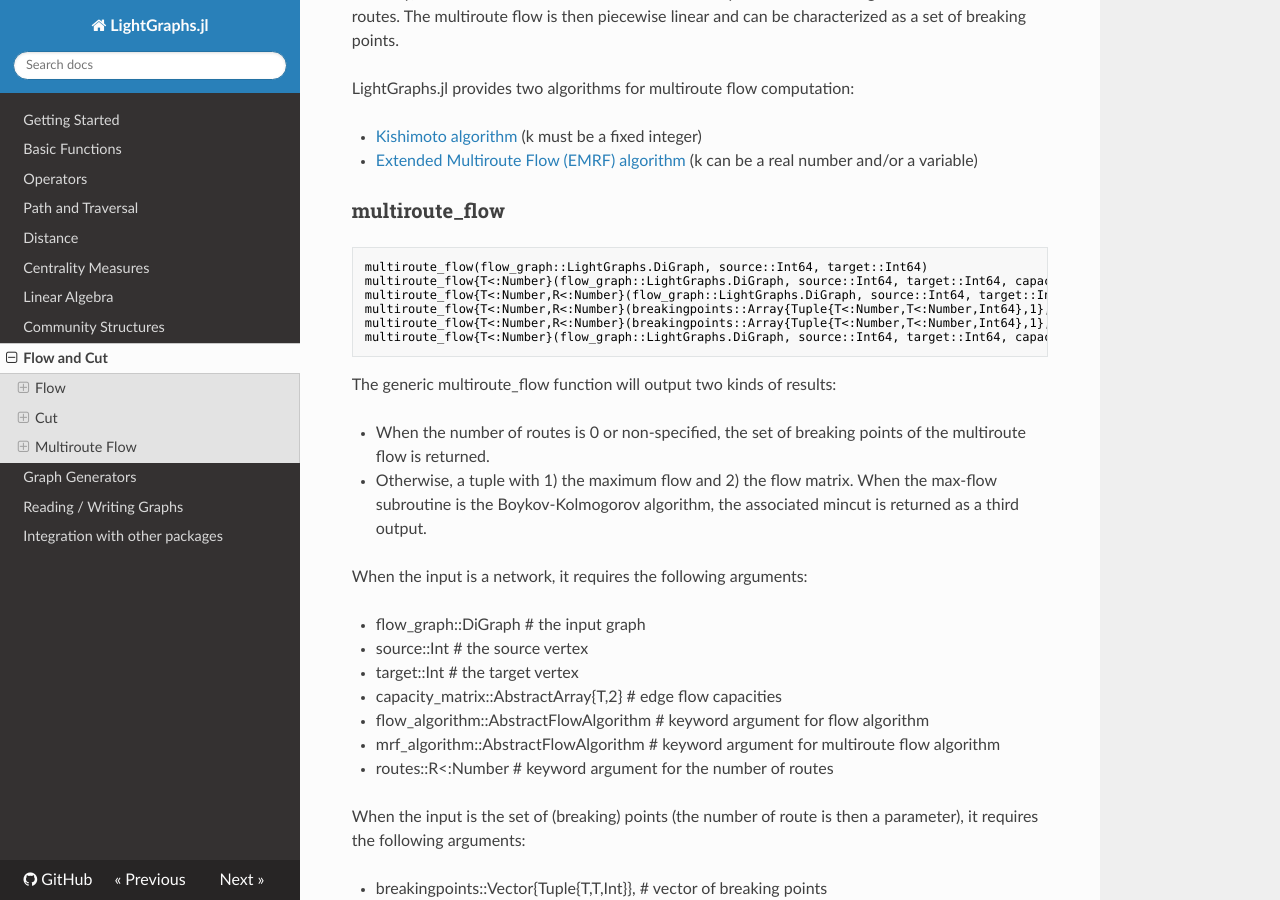
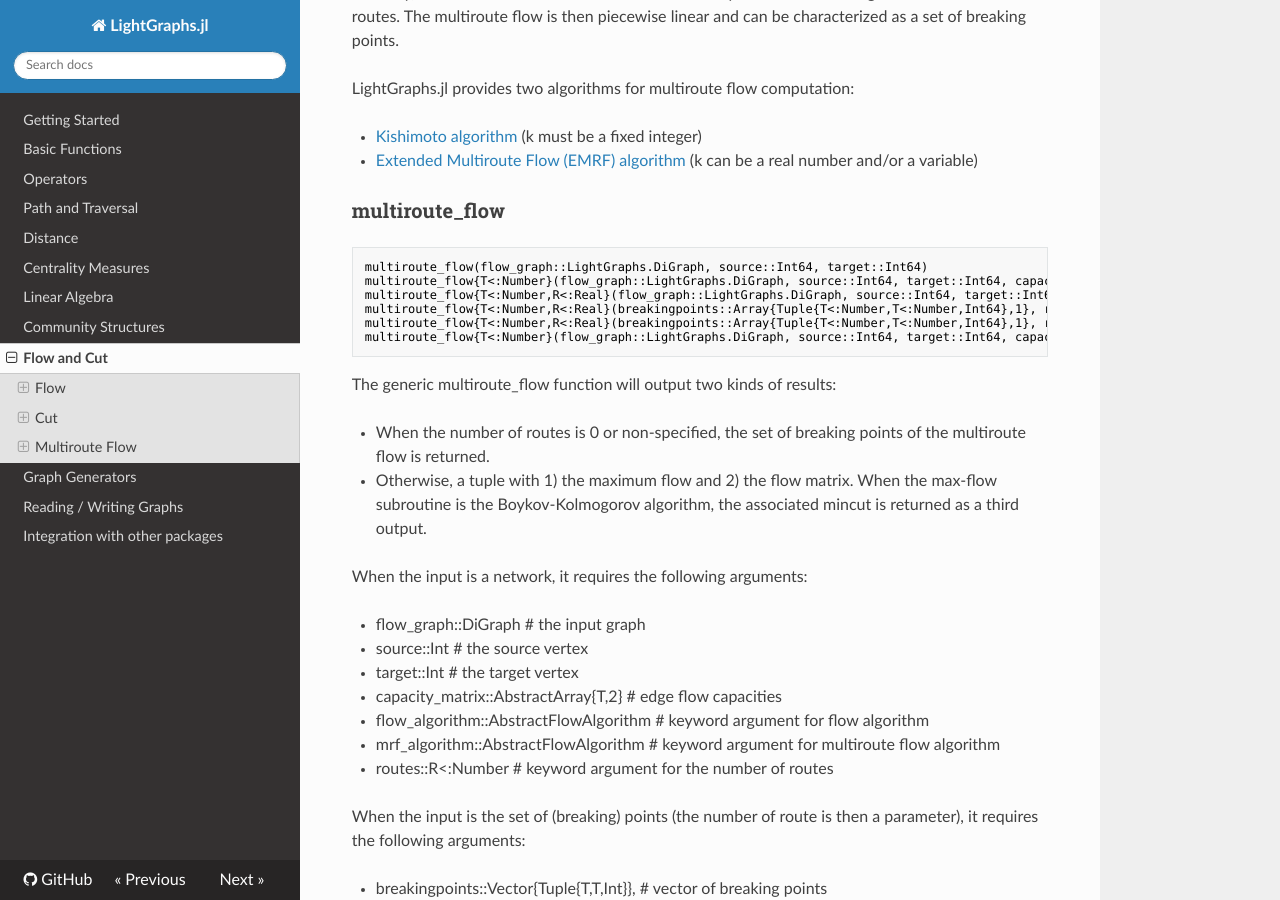
Before and after one commit to sbromberger/LightGraphs.jl, an MkDocs documentation site: the page built from doc/flowcut.md, in a window 1280 px wide and 900 px high, scrolled down 1950 px. Built offline with MkDocs 1.6.1, drawn with Linux system fonts in a browser that asks for light colours; nearby versions of some CDN libraries; old or Windows-style settings are respelled for this version of MkDocs.

Commit message:
Update PR #416, test coverage, and typo in doc

````diff
--- a/doc/flowcut.md
+++ b/doc/flowcut.md
@@ -88,9 +88,9 @@
 ```julia
 multiroute_flow(flow_graph::LightGraphs.DiGraph, source::Int64, target::Int64)
 multiroute_flow{T<:Number}(flow_graph::LightGraphs.DiGraph, source::Int64, target::Int64, capacity_matrix::AbstractArray{T<:Number,2}, flow_algorithm::LightGraphs.AbstractFlowAlgorithm, mrf_algorithm::LightGraphs.KishimotoAlgorithm, routes::Int64)
-multiroute_flow{T<:Number,R<:Number}(flow_graph::LightGraphs.DiGraph, source::Int64, target::Int64, capacity_matrix::AbstractArray{T<:Number,2}, flow_algorithm::LightGraphs.AbstractFlowAlgorithm, mrf_algorithm::LightGraphs.ExtendedMultirouteFlowAlgorithm, routes::R<:Number)
-multiroute_flow{T<:Number,R<:Number}(breakingpoints::Array{Tuple{T<:Number,T<:Number,Int64},1}, routes::R<:Number)
-multiroute_flow{T<:Number,R<:Number}(breakingpoints::Array{Tuple{T<:Number,T<:Number,Int64},1}, routes::R<:Number, flow_algorithm::LightGraphs.AbstractFlowAlgorithm)
+multiroute_flow{T<:Number,R<:Real}(flow_graph::LightGraphs.DiGraph, source::Int64, target::Int64, capacity_matrix::AbstractArray{T<:Number,2}, flow_algorithm::LightGraphs.AbstractFlowAlgorithm, mrf_algorithm::LightGraphs.ExtendedMultirouteFlowAlgorithm, routes::R<:Real)
+multiroute_flow{T<:Number,R<:Real}(breakingpoints::Array{Tuple{T<:Number,T<:Number,Int64},1}, routes::R<:Real)
+multiroute_flow{T<:Number,R<:Real}(breakingpoints::Array{Tuple{T<:Number,T<:Number,Int64},1}, routes::R<:Real, flow_algorithm::LightGraphs.AbstractFlowAlgorithm)
 multiroute_flow{T<:Number}(flow_graph::LightGraphs.DiGraph, source::Int64, target::Int64, capacity_matrix::AbstractArray{T<:Number,2})
 ```
 The generic multiroute_flow function will output two kinds of results:
````
Also changed, not shown: 4 other files.
